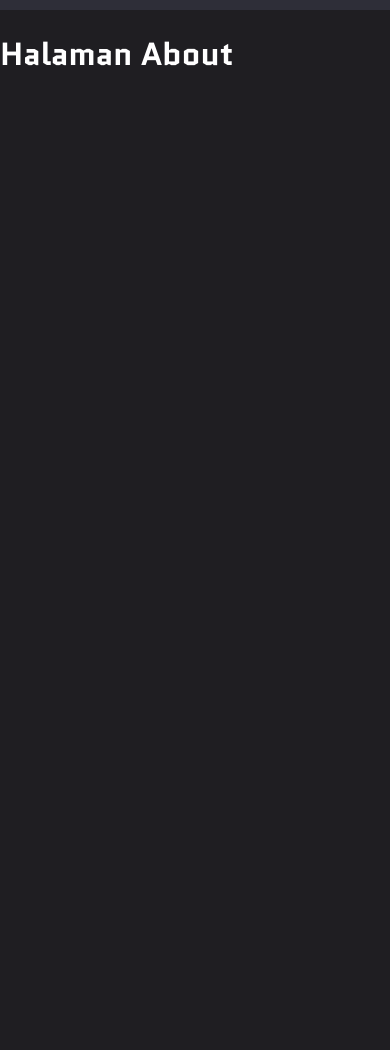
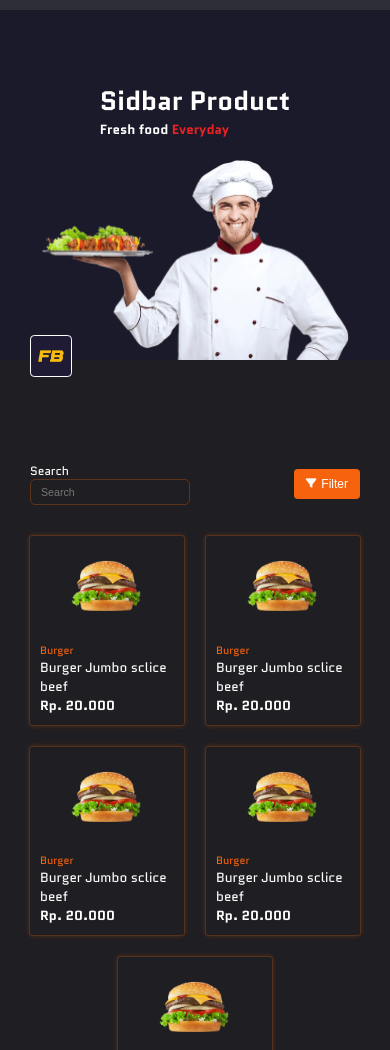
Before and after one commit to lazamedia/landingpage-01, a plain HTML site: page product.html in a window 390 px wide. Shown: the part 50-1100 px from the top of the page. Before the commit the page ends 844 px from the top, so only its background shows below. Drawn offline with nearby package versions, Linux system fonts and the light colour scheme.

Commit message:
rev produk

```diff
--- /dev/null
+++ b/assets/css/product.css
@@ -0,0 +1,278 @@
+.header-produk{
+    display: flex;
+    justify-content: space-between;
+    padding: 0px 200px;
+    box-sizing: border-box;
+    background-color: #0d124144;
+    min-height: 300px;
+    align-content: center;
+    align-items: center;
+    flex-direction: row;
+    width: 100%;
+}
+.header-kiri h1{
+    margin: 0%;
+    font-size: 30pt;
+}
+.header-kiri h4{
+    margin: 0%;
+    font-size: 10pt;
+}
+.header-kiri{
+    padding: auto;
+}
+
+.header-kanan{
+    height: 100%;
+    align-items: end;
+    align-content: end;
+}
+.header-kanan img{
+    width: auto;
+    height: 250px;
+}
+.mini-icon{
+    position: relative;
+    top: -25px;
+    padding: 0px 200px;
+    box-sizing: border-box;
+    margin-bottom: 50px;
+}
+.box-mini {
+    background-color: #201b35;
+    width: 40px;
+    height: 40px;
+    border-radius: 10%;
+    align-content: center;
+    align-items: center;
+    justify-content: center;
+    border: 1px solid #ffffff;
+}
+.box-mini img{
+    width: 100%;
+    margin: auto;
+}
+@media (max-width: 768px) {
+    .header-produk{
+        padding: 0px 30px;
+        flex-direction: column;
+    }
+    .header-kiri{
+        height: 200px;
+        align-items: center;
+        align-content: center;
+    }
+    .header-kanan{
+        height: 200px;
+        margin-top: -50px;
+    }
+    .header-kanan img{
+        height: 200px;
+    }
+    .header-kiri h1{
+        font-size: 20pt;
+    }
+    .header-kiri h4{
+        font-size: 10pt;
+    }
+    .mini-icon{
+        padding: 0px 30px;
+    }
+}
+
+
+/* Display Produk */
+.container{
+    display: flex;
+    flex-wrap: wrap;
+    justify-content: center;
+    padding: 0px 100px;
+    box-sizing: border-box;
+    align-content: flex-start;
+    align-items: flex-start;
+    flex-direction: row;
+    width: 100%;
+    margin-top: 60px;
+}
+.s-box{
+    border:1px solid #f7620c10;
+    box-shadow: 0 0 5px #f7620c10;
+    width: 100%;
+    border-radius: 5%;
+    margin-top: 20px;
+    padding: 15px;
+    box-sizing: border-box;
+}
+.s-box h4{
+    margin: auto;
+}
+.container input{
+    width: 100%;
+    height: 26px;
+    background-color: #201b3500;
+    border: 1px solid #f7620c4b;
+    border-radius: 5px;
+    color: #f7630c;
+    padding: 10px;
+    box-sizing: border-box;
+    font-size: 8pt;
+}
+.container input:focus{
+    outline: none;
+    box-shadow: 0 0 5px #f7620c65;
+}
+.produk-view{
+    width: 70%;
+    display: flex;
+    flex-direction: row;
+    flex-wrap: wrap;
+    justify-content: center;
+}
+.c-sidbar{
+    width: 20%;
+}
+
+.search{
+    display: flex;
+    gap: 30px;
+    justify-content: space-between;
+    width: 100%;
+    padding: 0px 30px;
+    align-content: center;
+    align-items: center;
+}
+@media (min-width: 868px) {
+    .search{
+        display: none;
+    }
+}
+.search p{
+    margin: auto;
+    font-size: 9pt;
+}
+
+.filter-btn {
+    background-color: #f7630c;
+    color: white;
+    padding: 8px 12px;
+    border: none;
+    border-radius: 4px;
+    cursor: pointer;
+    display: flex;
+    align-items: center;
+    gap: 5px;
+    font-size: 9pt;
+}
+
+.filter-btn i {
+    font-size: 8pt;
+}
+
+.popup-overlay {
+    display: none; /* Hidden by default */
+    position: fixed;
+    top: 0;
+    left: 0;
+    width: 100%;
+    height: 100%;
+    background: rgba(0, 0, 0, 0.5);
+    align-items: center;
+    justify-content: center;
+}
+
+.popup-content {
+    background: #1b2835;
+    border: 1px solid #f7620c;
+    padding: 2rem;
+    border-radius: 2px;
+    box-shadow: 0 4px 8px rgba(0, 0, 0, 0.2);
+    width: 300px;
+    text-align: center;
+}
+
+.popup-content h4 {
+    margin-bottom: 1rem;
+    color: #333;
+}
+
+.popup-content label {
+    display: block;
+    margin-bottom: 8px;
+    color: #555;
+}
+
+.apply-filter {
+    background-color: #028090;
+    color: white;
+    padding: 6px 12px;
+    border: none;
+    border-radius: 4px;
+    cursor: pointer;
+    margin-top: 1rem;
+    width: 100%;
+}
+
+.box-produk{
+    width: 150px;
+    height: auto;
+    margin: 10px;
+    border: 1px solid #f7620c44;
+    box-shadow: 0 0 5px #f7620c38;
+    border-radius: 2%;
+    padding: 10px;
+    box-sizing: border-box;
+    transition: 0.3s;
+}
+.box-produk:hover{
+    border: 1px solid #f7630c;
+    box-shadow: 0 0 5px #f7620c;
+    transition: 0.3s;
+}
+.box-produk img{
+    width: 100%;
+    height: 80px;
+    object-fit: contain;
+}
+.box-produk p{
+    font-size: 8pt;
+    margin-bottom: 0px;
+    color: #f7630c;
+    font-weight: 100;
+}
+.box-produk h2{
+    margin: 0px;
+    font-weight: 300;
+    font-size: 10pt;
+}
+.box-produk h3{
+    margin: 0px;
+    font-size: 10pt;
+}
+
+@media (max-width: 768px) {
+    .container{
+        padding: 0px;
+    }
+    .s-box{
+        width: 100%;
+    }
+    .s-box h4{
+        font-size: 10pt;
+    }
+    .s-box input{
+        font-size: 8pt;
+    }
+    .c-sidbar{
+        width: 100%;
+    }
+    .box-produk{
+        width: 40%;
+
+    }
+    .produk-view{
+        width: 100%;
+    }
+    .c-sidbar{
+        display: none;
+    }
+}
--- a/assets/css/style.css
+++ b/assets/css/style.css
@@ -70,7 +70,7 @@ body{
         }
         .nav-link {
             position: fixed;
-            top: 50px;
+            top: 60px;
             right: 0;
             height: 100vh;
             width: 50%;
--- a/product.html
+++ b/product.html
@@ -13,6 +13,10 @@
     <link rel="preconnect" href="https://fonts.googleapis.com">
     <link rel="preconnect" href="https://fonts.gstatic.com" crossorigin>
     <link href="https://fonts.googleapis.com/css2?family=Oxanium:wght@200..800&family=Quantico:ital,wght@0,400;0,700;1,400;1,700&display=swap" rel="stylesheet">
+    <link rel="stylesheet" href="https://cdnjs.cloudflare.com/ajax/libs/font-awesome/5.15.4/css/all.min.css">
+    <link rel="stylesheet" href="https://cdnjs.cloudflare.com/ajax/libs/font-awesome/6.0.0-beta3/css/all.min.css">
+
+    <link rel="stylesheet" href="assets/css/product.css">
 
 </head>
 
@@ -45,21 +49,161 @@
 <!-- End Navbar -->
 
 <!-- Content -->
-    <div class="container">
-        <h1>Halaman About</h1>
+    <div class="header-produk lg-12">
+        <div class="header-kiri">
+            <h1>Sidbar Product</h1>
+            <h4>Fresh food <font style="color: #ec2323;">Everyday</font></h4>
+        </div>
+        <div class="header-kanan">
+            <img src="assets/img/chef.png" alt="">
+        </div>
+    </div>
+    <div class="mini-icon">
+        <div class="box-mini">
+            <img src="assets/favicon.png" alt="">
+        </div>
     </div>
 <!-- End Content -->
 
+<!-- Display Product -->
+    <div class="container">
+        <div class="search" style="margin-bottom: 20px;">
+            <div class="inputs">
+                <p>Search</p>
+                <input type="text" placeholder="Search">
+            </div>
+            <div class="filter">
+                <!-- Filter Button -->
+                <button class="filter-btn" onclick="showPopup()">
+                    <i class="fas fa-filter"></i> Filter
+                </button>
+            </div>
+
+            <!-- Popup Overlay -->
+            <div id="popupOverlay" class="popup-overlay" onclick="hidePopup()">
+                <div class="popup-content" onclick="event.stopPropagation()">
+                    <h4>Filter Options</h4>
+                    <label>
+                        <input type="checkbox" name="option1"> Option 1
+                    </label>
+                    <label>
+                        <input type="checkbox" name="option2"> Option 2
+                    </label>
+                    <label>
+                        <input type="checkbox" name="option3"> Option 3
+                    </label>
+                    <button class="apply-filter">Apply Filter</button>
+                </div>
+            </div>
+        </div>
+        <div class="produk-view">
+
+            <div class="box-produk">
+                <img src="assets/img/burger.png" alt="">
+                <p>Burger</p>
+                <h2>Burger Jumbo sclice beef</h2>
+                <h3>Rp. 20.000</h3>
+            </div>
+            <div class="box-produk">
+                <img src="assets/img/burger.png" alt="">
+                <p>Burger</p>
+                <h2>Burger Jumbo sclice beef</h2>
+                <h3>Rp. 20.000</h3>
+            </div>
+            <div class="box-produk">
+                <img src="assets/img/burger.png" alt="">
+                <p>Burger</p>
+                <h2>Burger Jumbo sclice beef</h2>
+                <h3>Rp. 20.000</h3>
+            </div>
+            <div class="box-produk">
+                <img src="assets/img/burger.png" alt="">
+                <p>Burger</p>
+                <h2>Burger Jumbo sclice beef</h2>
+                <h3>Rp. 20.000</h3>
+            </div>
+            <div class="box-produk">
+                <img src="assets/img/burger.png" alt="">
+                <p>Burger</p>
+                <h2>Burger Jumbo sclice beef</h2>
+                <h3>Rp. 20.000</h3>
+            </div>
+
+        </div>
+        <div class="c-sidbar">
+            <div class="sidbar-search s-box">
+                <h4>Search Here</h4>
+                <input type="text" placeholder="Search">
+            </div>
+            <div class="sidbar-kategori s-box">
+
+            </div>
+            <div class="sidbar-price s-box">
+
+            </div>
+            <div class="sidbar-unggulan s-box">
+
+            </div>
+        </div>
+    </div>
+
+
 
 <!-- Footer -->
+<footer>
+        <div class="c-footer">
+            <div class="footer-kiri footer-box">
+                <img src="assets/icon.png" alt="">
+                <p>Lorem ipsum dolor sit amet consectetur adipisicing elit. Facere saepe cumque eligendi. Asperiores architecto quos nisi saepe accusamus. Qui, impedit.</p>
+            </div>
+            <div class="footer-tengah footer-box">
+                <h3>Our Links</h3>
+                <ul>
+                    <li>
+                        <a href="#">Home</a>
+                    </li>
+                    <li>
+                        <a href="#">About</a>
+                    </li>
+                    <li>
+                        <a href="#">Menu</a>
+                    </li>
+                    <li>
+                        <a href="#">Contact</a>
+                    </li>
+                </ul>
+            </div>
+            <div class="footer-kanan footer-box">
+                <h3>Follow Us</h3>
+                <div class="sosmed">
+                    <a href="" target="_blank" ><i class="fa-regular fa-envelope"></i></a>
+                    <a href="" target="_blank" ><i class="fab fa-instagram"></i></a>
+                    <a href="" target="_blank" ><i class="fab fa-whatsapp"></i></a>
 
+                </div>
+                <h3>Alamat</h3>
+                <p>jl.Adisumarmo no.9 colomadu blok.A Kabupaten.Surakarta Prov.Jawa Tengah - Indonesia [ 1231 ]</p>
+            </div>
+        </div>
+        <div class="copyright">
+            <p>Copyright &copy; 2024 - Lazuardi Mandegar. Template Web</p>
+        </div>
+    </footer>
 <!-- End Footer -->
 
 <!-- Script -->
     <script src="assets/js/script.js"></script>
-    <script src="https://cdn.jsdelivr.net/npm/@popperjs/core@2.11.8/dist/umd/popper.min.js" integrity="sha384-I7E8VVD/ismYTF4hNIPjVp/Zjvgyol6VFvRkX/vR+Vc4jQkC+hVqc2pM8ODewa9r" crossorigin="anonymous"></script>
-    <script src="https://cdn.jsdelivr.net/npm/bootstrap@5.3.3/dist/js/bootstrap.min.js" integrity="sha384-0pUGZvbkm6XF6gxjEnlmuGrJXVbNuzT9qBBavbLwCsOGabYfZo0T0to5eqruptLy" crossorigin="anonymous"></script>
+    <script>
+        function showPopup() {
+            document.getElementById("popupOverlay").style.display = "flex";
+        }
 
+        function hidePopup() {
+            document.getElementById("popupOverlay").style.display = "none";
+        }
+
+
+    </script>
 
 </body>
 </html>
```
